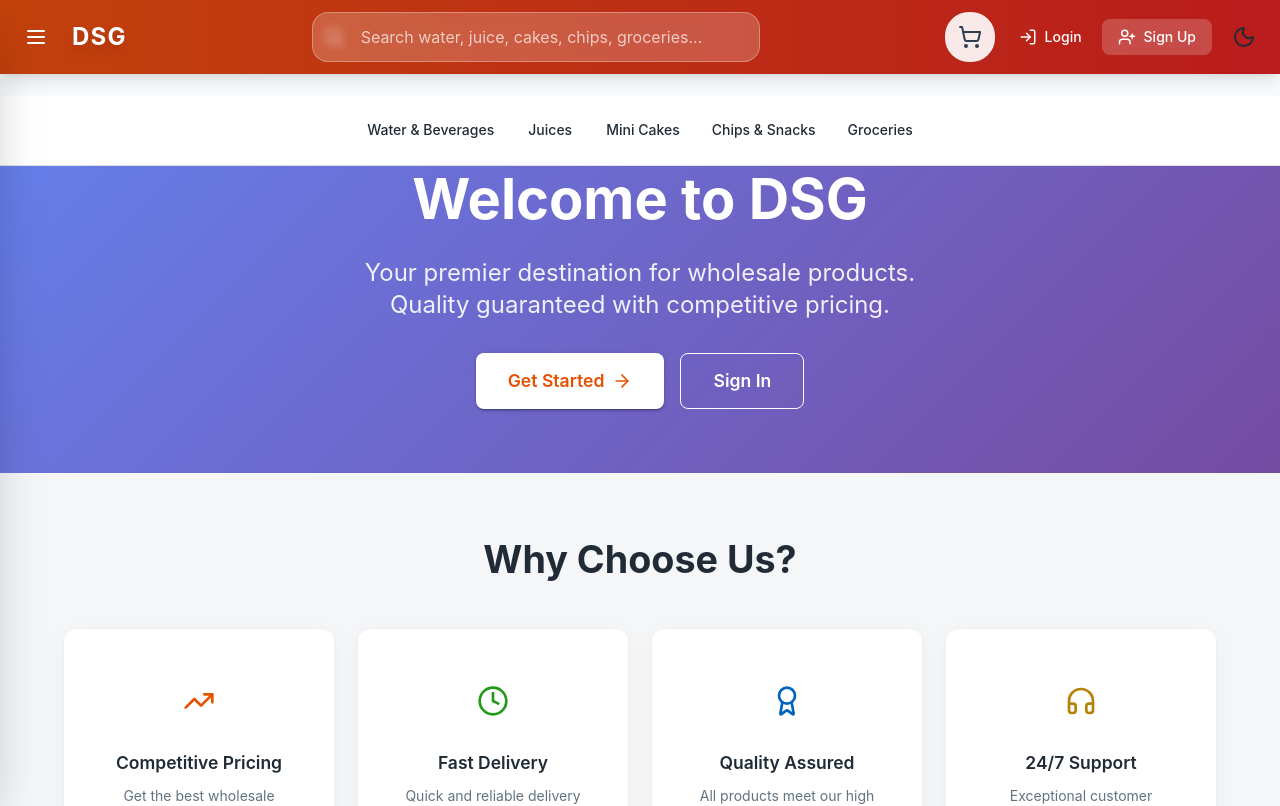
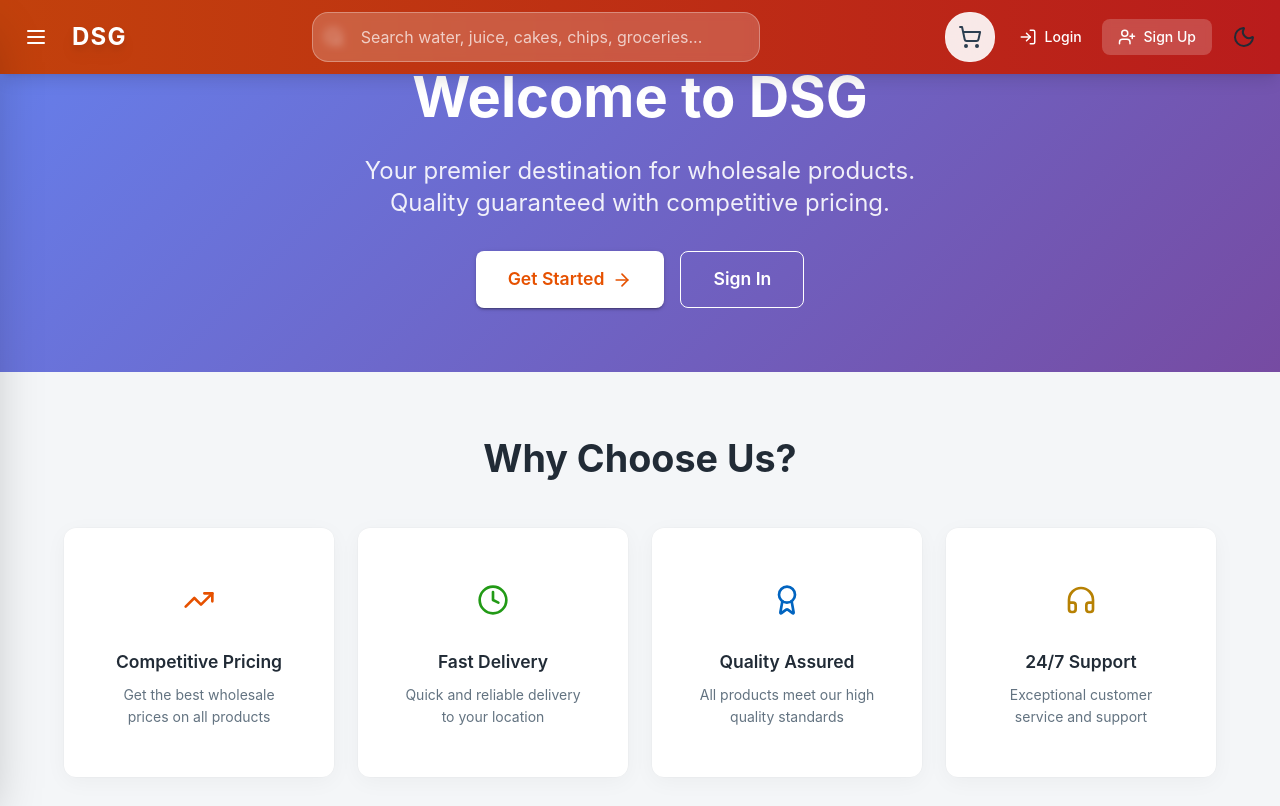
Before and after one commit to IbrahimTaibi/dsg-wholesale-system, a React (Vite) app in the folder Frontend/: page / in a window 1280 px wide. Shown: the top 806 px of the page. Built offline with nearby package versions, Linux system fonts and the light colour scheme; no server answers.

Commit message:
Feature: remove category links from unauthenticated home page

```diff
--- a/Frontend/src/pages/Home.tsx
+++ b/Frontend/src/pages/Home.tsx
@@ -100,42 +100,6 @@ export const Home: React.FC = () => {
 
   return (
     <Box sx={{ bgcolor: "background.default", minHeight: "100vh" }}>
-      {/* Navigation Bar for Unauthenticated Users */}
-      <Box
-        sx={{
-          bgcolor: "background.paper",
-          borderBottom: 1,
-          borderColor: "divider",
-          py: 2,
-          mt: 4,
-        }}>
-        <Container maxWidth="lg">
-          <Box
-            sx={{
-              display: "flex",
-              justifyContent: "center",
-              gap: 2,
-              flexWrap: "wrap",
-            }}>
-            {categories.map((category) => (
-              <Button
-                key={category.title}
-                onClick={() => navigateToRoute(category.route, false)}
-                variant="text"
-                sx={{
-                  color: "text.primary",
-                  fontWeight: 500,
-                  "&:hover": {
-                    bgcolor: "action.hover",
-                  },
-                }}>
-                {category.title}
-              </Button>
-            ))}
-          </Box>
-        </Container>
-      </Box>
-
       {/* Hero Section */}
       <Box
         sx={{
```
